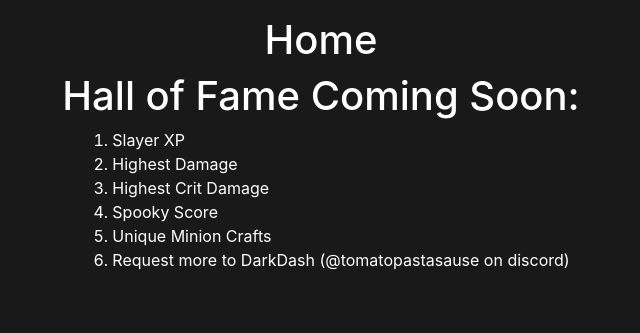
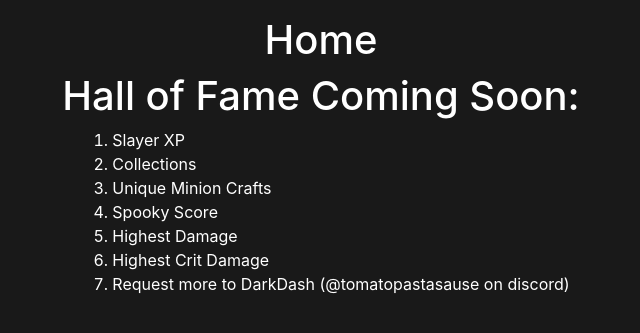
Before and after one commit to shreyjain14/Hypixel-Skyblock-HOF, a Flask app: page / in a window 1280 px wide. Shown: the part 72-405 px from the top of the page, without its empty margins (319-959 px from the left). Run offline with Flask 3, Linux system fonts and the light colour scheme; data that the repository does not hold is empty; some libraries are stand-ins or nearby versions.

Commit message:
updated coming soon

```diff
--- a/website/templates/home.html
+++ b/website/templates/home.html
@@ -39,10 +39,11 @@
             <div class="row justify-content-center">
                 <ol>
                   <li>Slayer XP</li>
+                  <li>Collections</li>
+                  <li>Unique Minion Crafts</li>
+                  <li>Spooky Score</li>
                   <li>Highest Damage</li>
                   <li>Highest Crit Damage</li>
-                  <li>Spooky Score</li>
-                  <li>Unique Minion Crafts</li>
                   <li>Request more to DarkDash (@tomatopastasause on discord)</li>
                 </ol>
 
```
